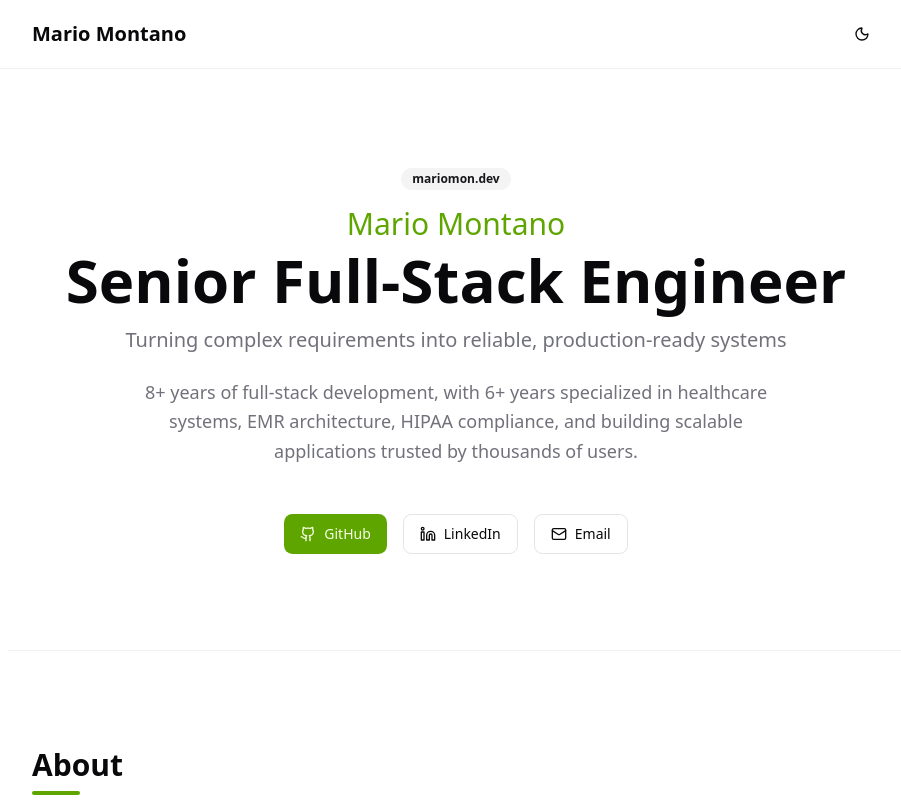
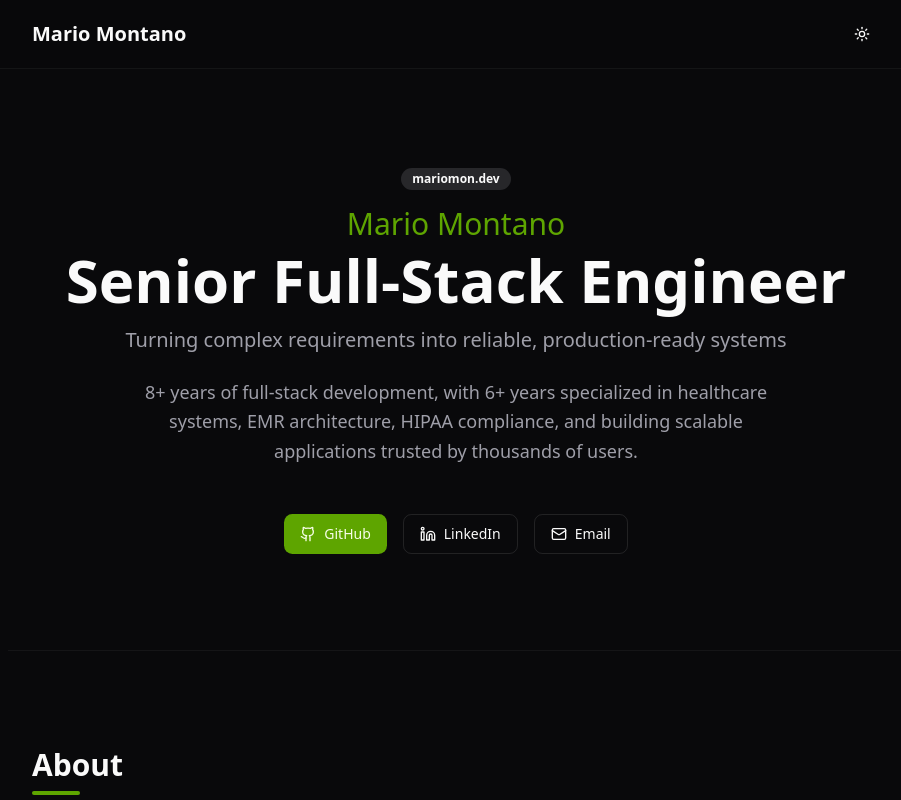
Before and after one commit to mariomondev/mariomon.dev, a Next.js app: page / in a window 1280 px wide. Shown: the top 800 px of the page, without its empty margins (184-1085 px from the left). Built offline with nearby package versions, Linux system fonts and the light colour scheme.

Commit message:
style: remove deprecated dark mode styles and streamline layout component for improved theme handling

```diff
--- a/app/globals.css
+++ b/app/globals.css
@@ -2,14 +2,6 @@
 @import "tw-animate-css";
 
 @custom-variant dark (&:is(.dark *));
-
-html {
-  color-scheme: light;
-}
-
-html.dark {
-  color-scheme: dark;
-}
 
 :root {
   --radius: 0.65rem;
--- a/app/layout.tsx
+++ b/app/layout.tsx
@@ -1,5 +1,4 @@
 import type { Metadata } from "next";
-import Script from "next/script";
 import { Geist, Geist_Mono } from "next/font/google";
 import { ThemeProvider } from "@/components/theme/theme-provider";
 import { Analytics } from "@vercel/analytics/next";
@@ -174,47 +173,18 @@ export default function RootLayout({
   };
 
   return (
-    <html
-      lang="en"
-      suppressHydrationWarning
-      data-darkreader-mode="dynamic"
-      data-darkreader-scheme="dark"
-    >
+    <html lang="en" data-darkreader-mode="dynamic"
+    data-darkreader-scheme="dark"
+    suppressHydrationWarning>
       <head>
-        {/* Critical: Prevent theme flash with inline styles that match dark mode */}
-        <style
-          dangerouslySetInnerHTML={{
-            __html: `
-              html.dark { background-color: #1a1a1d; color: #fafafa; }
-              html:not(.dark) { background-color: #fff; color: #1a1a1d; }
-            `,
-          }}
-        />
-        {/* Prevent theme flash - runs before paint */}
-        <script
-          dangerouslySetInnerHTML={{
-            __html: `
-              (function() {
-                try {
-                  var theme = localStorage.getItem('theme');
-                  if (theme === 'dark' || (!theme && window.matchMedia('(prefers-color-scheme: dark)').matches)) {
-                    document.documentElement.classList.add('dark');
-                  }
-                } catch (e) {}
-              })();
-            `,
-          }}
-        />
         <meta name="darkreader-lock" />
         <link rel="preconnect" href="https://assets.mariomon.dev" />
         <link rel="dns-prefetch" href="https://assets.mariomon.dev" />
-        <Script
-          id="person-schema"
+        <script
           type="application/ld+json"
           dangerouslySetInnerHTML={{ __html: JSON.stringify(personSchema) }}
         />
-        <Script
-          id="website-schema"
+        <script
           type="application/ld+json"
           dangerouslySetInnerHTML={{ __html: JSON.stringify(websiteSchema) }}
         />
@@ -224,7 +194,7 @@ export default function RootLayout({
       >
         <ThemeProvider
           attribute="class"
-          defaultTheme="system"
+          defaultTheme="dark"
           enableSystem
           disableTransitionOnChange
         >
```
